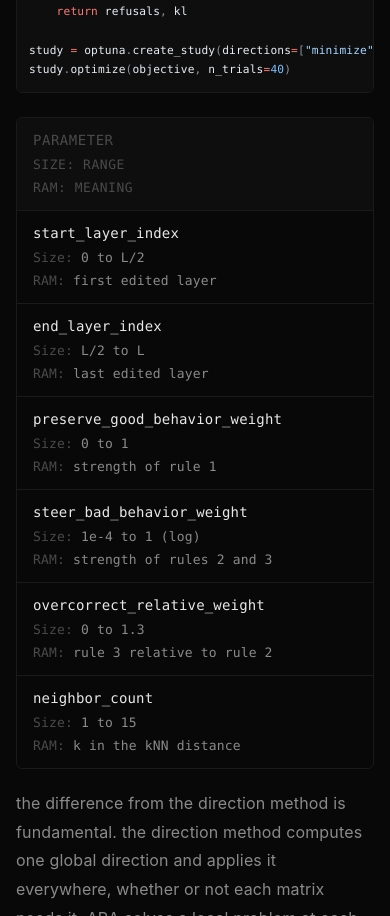
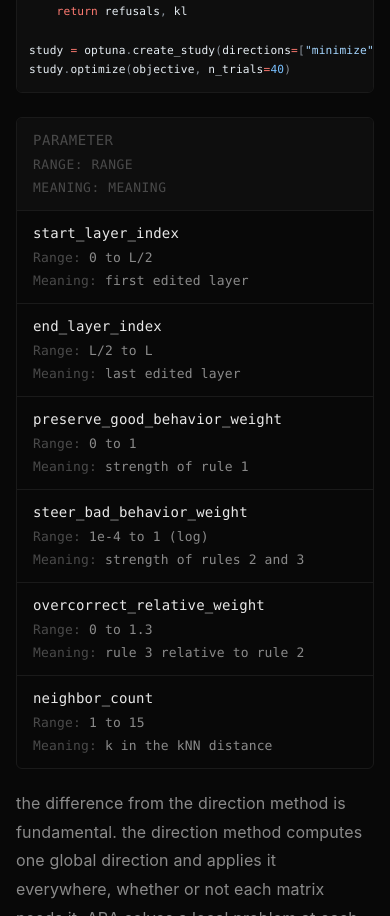
Before and after one commit to PotatoSpudowski/PotatoSpudowski.github.io, a React (Vite) app: page /articles/abliteration-2 in a window 390 px wide. Shown: the part 11084-12000 px from the top of the page. Built offline with nearby package versions, Linux system fonts and the light colour scheme.

Commit message:
abliteration part 2: fix ARA parameter table column widths

```diff
--- a/src/pages/Abliteration2Blog.jsx
+++ b/src/pages/Abliteration2Blog.jsx
@@ -428,7 +428,7 @@ def objective(trial):
 study = optuna.create_study(directions=["minimize", "minimize"])
 study.optimize(objective, n_trials=40)
           `}</CodeBlock>
-          <div className="abl-quant-table">
+          <div className="abl-quant-table abl-param-table">
             <div className="abl-quant-row abl-quant-header">
               <span>parameter</span><span>range</span><span>meaning</span>
             </div>
--- a/src/styles.css
+++ b/src/styles.css
@@ -1846,13 +1846,20 @@ pre code {
     grid-template-columns: 110px 1.2fr 1fr;
 }
 
+.abl-param-table .abl-quant-row {
+    grid-template-columns: 1.2fr 1fr 1fr;
+}
+
 @media (max-width: 720px) {
-    .abl-model-table .abl-quant-row {
+    .abl-model-table .abl-quant-row,
+    .abl-param-table .abl-quant-row {
         grid-template-columns: 1fr;
         gap: 0.25rem;
     }
     .abl-model-table .abl-quant-row span:nth-child(2)::before { content: "Architecture: "; color: var(--text-muted); }
     .abl-model-table .abl-quant-row span:nth-child(3)::before { content: "Defenses: "; color: var(--text-muted); }
+    .abl-param-table .abl-quant-row span:nth-child(2)::before { content: "Range: "; color: var(--text-muted); }
+    .abl-param-table .abl-quant-row span:nth-child(3)::before { content: "Meaning: "; color: var(--text-muted); }
 }
 
 /* Layer viz */
```
